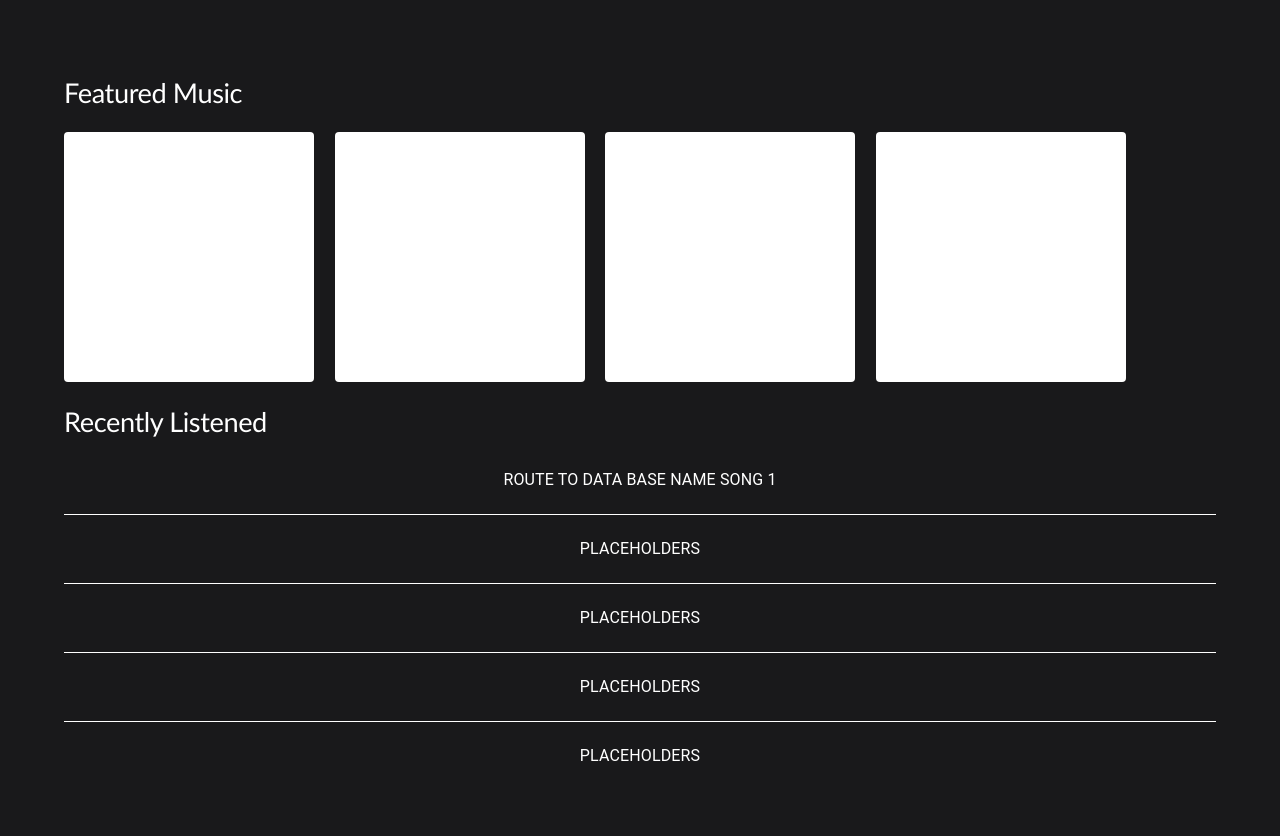
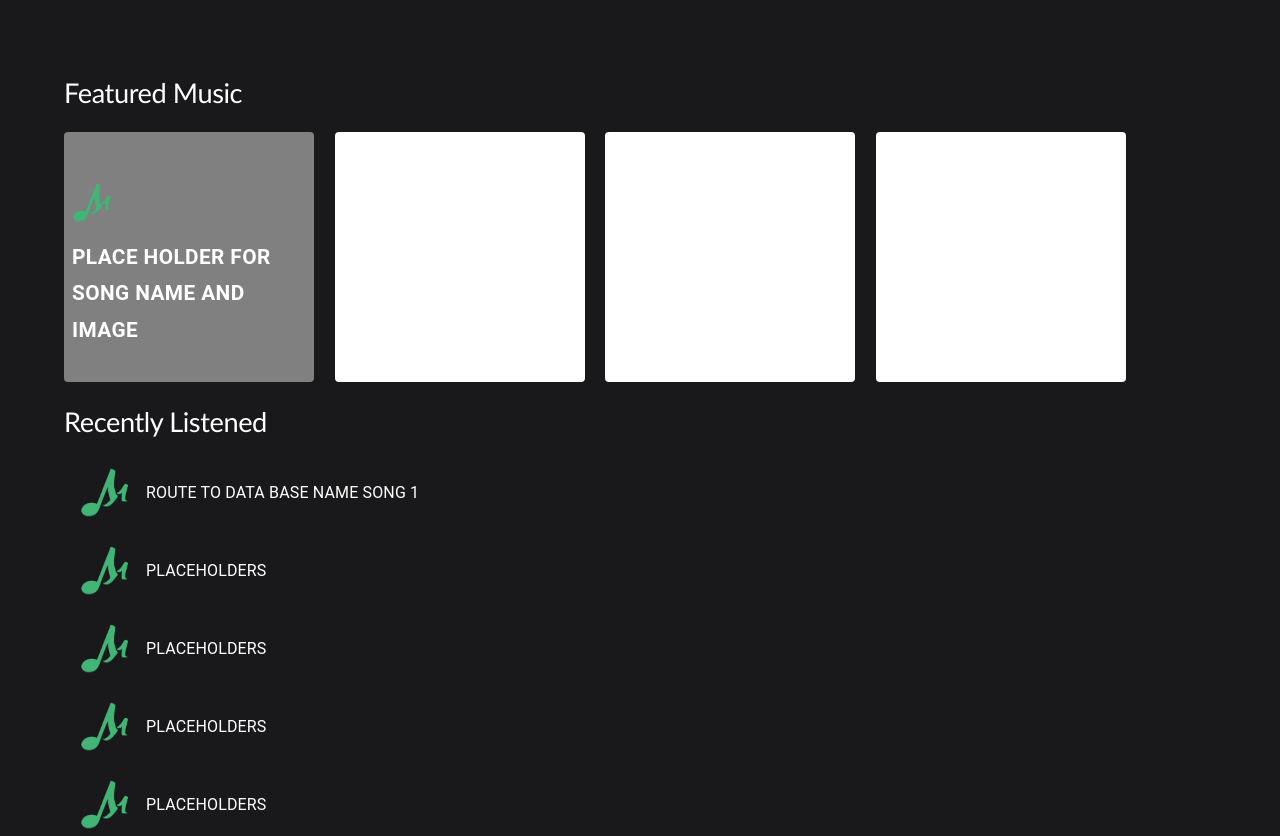
Before and after one commit to lyraphix/spotify-matched, a Next.js app: page /posts/profile in a window 1280 px wide. Shown: the part 340-1176 px from the top of the page. Before the commit the page ends 1114 px from the top, so only its background shows below. Built offline with nearby package versions, Linux system fonts and the light colour scheme.

Commit message:
better skeleton

```diff
--- a/src/pages/posts/profile.js
+++ b/src/pages/posts/profile.js
@@ -3,7 +3,7 @@ import { useState } from 'react';
 import { Inter, Open_Sans } from '@next/font/google'
 import MenuIcon from '@mui/icons-material/Menu';
 import InboxIcon from '@mui/icons-material/MoveToInbox';
-import { List, ListItem, CardMedia,Stack, ListItemButton, ListItemText, ListItemIcon, Divider, Drawer, Link, MenuItem, Menu, Avatar, AppBar, Toolbar, Container, CssBaseline, Typography, Box, Grid, TextField, FormControlLabel, Checkbox, ThemeProvider, Button } from "@mui/material/";
+import { List, ListItem, CardMedia, Stack, ListItemButton, ListItemText, ListItemIcon, Divider, Drawer, Link, MenuItem, Menu, Avatar, AppBar, Toolbar, Container, CssBaseline, Typography, Box, Grid, TextField, FormControlLabel, Checkbox, ThemeProvider, Button } from "@mui/material/";
 
 import makeToolBar from "./reuseables";
 
@@ -57,20 +57,20 @@ export default function profile() {
                 >
                     <Box
                         direction="row"
-                        sx={{justifyContent:"left", alignItems:'center'}}
+                        sx={{ justifyContent: "left", alignItems: 'center' }}
 
                     >
                         <Grid
                             container
-                            direction= "row"
+                            direction="row"
                             sx={{ flexGrow: 1, direction: "column", justifyContent: "left", }}>
                             <Grid
                                 container
-                                    direction= "row"
+                                direction="row"
                             // justifyContent="space-evenly"
                             // alignItems="flex-start"
                             >
-                                    <Box sx={{flexGrow:0.1}}></Box>
+                                <Box sx={{ flexGrow: 0.1 }}></Box>
                                 <Button
                                     //onClick={}
                                     //sx={{ height: '250px', width: '250px' }}
@@ -88,9 +88,9 @@ export default function profile() {
                                         sx={{ height: '125px', width: '125px', flexGrow: 1 }}
                                         size="medium" alt="UserProfile" src={avatar} />
                                 </Button>
-                                    <Box sx={{flexGrow:0.1}}></Box>
+                                <Box sx={{ flexGrow: 0.1 }}></Box>
                                 <Grid
-                                        sx={{mt:5, flexGrow: 1 }}>
+                                    sx={{ mt: 5, flexGrow: 1 }}>
                                     <Typography variant='h1'>
                                         {username}
                                     </Typography>
@@ -98,11 +98,11 @@ export default function profile() {
                                         {mood}
                                     </Typography>
                                 </Grid>
-                                    <Box sx={{flexGrow:0.2}}></Box>
+                                <Box sx={{ flexGrow: 0.2 }}></Box>
                                 <Button
                                     style={{ borderRadius: 80, alignItems: 'center', justifyContent: 'center' }}
 
-                                            sx={{ mt:12, height: 40, width: 150, color: 'black', backgroundColor: "white" }}
+                                    sx={{ mt: 12, height: 40, width: 150, color: 'black', backgroundColor: "white" }}
                                 >
                                     {<Typography
                                         sx={{ minHeight: '20px', minWidth: '120px' }}
@@ -112,13 +112,13 @@ export default function profile() {
 
                                     </Typography>}
                                 </Button>
-                                        <Box sx={{flexGrow:0.2}}></Box>
+                                <Box sx={{ flexGrow: 0.2 }}></Box>
 
 
                             </Grid>
                             <Grid container
-                                    direction= "row">
-                                    <Box sx={{flexGrow:0.05}}></Box>
+                                direction="row">
+                                <Box sx={{ flexGrow: 0.05 }}></Box>
 
                                 <Stack sx={{ mt: 3, flexGrow: 1 }}
                                     direction="row"
@@ -126,7 +126,7 @@ export default function profile() {
                                     spacing={2}
                                 >
 
-                                        <Box sx={{alignItems: "center", justifyContent: "center", direction: "row"}}>
+                                    <Box sx={{ alignItems: "center", justifyContent: "center", direction: "row" }}>
                                         <Typography variant='h1'> {follower}</Typography>
                                         <Typography variant='h9'> Follower</Typography>
                                     </Box>
@@ -140,7 +140,7 @@ export default function profile() {
                                         <Typography variant='h1'> {following}</Typography>
                                         <Typography variant='h9'> Following</Typography>
                                     </Box>
-                                        <Box sx={{justifyContent:"center", alignItems:'center'}}>
+                                    <Box sx={{ justifyContent: "center", alignItems: 'center' }}>
                                         <Typography variant='h1'> {recentlylistened}</Typography>
                                         <Typography variant='h9'>Recent</Typography>
                                     </Box>
@@ -187,7 +187,7 @@ export default function profile() {
                             fullHeight
                             variant="text"
                             size="medium"
-                            sx={{ mt: 3, color: 'forth.text', backgroundColor: 'white' }}
+                            sx={{ mt: 3, color: 'forth.text', backgroundColor: "grey" }}
                             href="/posts/first-post"
 
                         >
@@ -200,6 +200,16 @@ export default function profile() {
                     image={avatar}
                     alt="Paella dish"
             /> */}
+                                <img
+                                    sx={{ flexGrow: 1, objectFit: "contain" }}
+                                    component="img"
+                                    height="40"
+                                    width='40'
+                                    src="/icon.png"
+                                // alt="Paella dish"
+                                />
+                                <Box sx={{ mt: 2, flexGrow: 1, display: 'flex' }}></Box>
+                                <Typography variant='iconFont' >Place Holder for Song Name and Image</Typography>
                             </Grid>
                         </Button>
                         {/* <Box  sx={{flexGrow:1, display: 'flex'}}></Box>/ */}
@@ -299,61 +309,82 @@ export default function profile() {
                 <Box sx={{ mt: 3, flexGrow: 1, display: 'flex' }}></Box>
                 <Stack
                     direction="column"
-                    divider={<Divider orientation="horizontal" flexItem />}
+
+                    //divider={<Divider orientation="horizontal" flexItem />}
                     spacing={2}
                 >
-                    <Button variant='h9'>
-                        <Grid
+                    <Button variant='h9' style={{ minHeight: '50px', flexGrow: 1, justifyContent: "left" }}>
+                        <img
+                            sx={{ ml: 10, flexGrow: 1, objectFit: "contain", alignItems: "end" }}
+                            component="img"
+                            height="50"
+                            width='50'
+                            src="/icon.png"
+                        // alt="Paella dish"
+                        />
+                        <Box sx={{ ml: 2 }} />
+                        <Typography> {song1} </Typography>
 
-                        >
-                            <Grid item xs={2} sx={{ flexGrow: 1 }}>
-                                <Typography> {song1} </Typography>
-                            </Grid>
-                        </Grid>
 
                     </Button>
 
-                    <Button variant='h9'>
-                        <Grid
+                    <Button variant='h9' style={{ minHeight: '50px', flexGrow: 1 , justifyContent: "left"}}>
+                        <img
+                            sx={{ ml: 10, flexGrow: 1, objectFit: "contain", alignItems: "end" }}
+                            component="img"
+                            height="50"
+                            width='50'
+                            src="/icon.png"
+                        // alt="Paella dish"
+                        />
+                        <Box sx={{ ml: 2 }} />
+                        <Typography> {song2} </Typography>
 
-                        >
-                            <Grid item xs={2} sx={{ flexGrow: 1 }}>
-                                <Typography> {song2} </Typography>
-                            </Grid>
-                        </Grid>
 
                     </Button>
 
-                    <Button variant='h9'>
-                        <Grid
+                    <Button variant='h9' style={{ minHeight: '50px', flexGrow: 1 , justifyContent: "left"}}>
+                        <img
+                            sx={{ ml: 10, flexGrow: 1, objectFit: "contain", alignItems: "end" }}
+                            component="img"
+                            height="50"
+                            width='50'
+                            src="/icon.png"
+                        // alt="Paella dish"
+                        />
+                        <Box sx={{ ml: 2 }} />
+                        <Typography> {song3} </Typography>
 
-                        >
-                            <Grid item xs={2} sx={{ flexGrow: 1 }}>
-                                <Typography> {song3} </Typography>
-                            </Grid>
-                        </Grid>
 
                     </Button>
 
-                    <Button variant='h9'>
-                        <Grid
+                    <Button variant='h9' style={{ minHeight: '50px', flexGrow: 1 , justifyContent: "left"}}>
+                        <img
+                            sx={{ ml: 10, flexGrow: 1, objectFit: "contain", alignItems: "end" }}
+                            component="img"
+                            height="50"
+                            width='50'
+                            src="/icon.png"
+                        // alt="Paella dish"
+                        />
+                        <Box sx={{ ml: 2 }} />
+                        <Typography> {song4} </Typography>
 
-                        >
-                            <Grid item xs={2} sx={{ flexGrow: 1 }}>
-                                <Typography> {song4} </Typography>
-                            </Grid>
-                        </Grid>
 
                     </Button>
 
-                    <Button variant='h9'>
-                        <Grid
+                    <Button variant='h9' style={{ minHeight: '50px', flexGrow: 1 , justifyContent: "left"}}>
+                        <img
+                            sx={{ ml: 10, flexGrow: 1, objectFit: "contain", alignItems: "end" }}
+                            component="img"
+                            height="50"
+                            width='50'
+                            src="/icon.png"
+                        // alt="Paella dish"
+                        />
+                        <Box sx={{ ml: 2 }} />
+                        <Typography> {song5} </Typography>
 
-                        >
-                            <Grid item xs={2} sx={{ flexGrow: 1 }}>
-                                <Typography> {song5} </Typography>
-                            </Grid>
-                        </Grid>
 
                     </Button>
 
```
Lines whose indentation alone changed are shown as unchanged.
